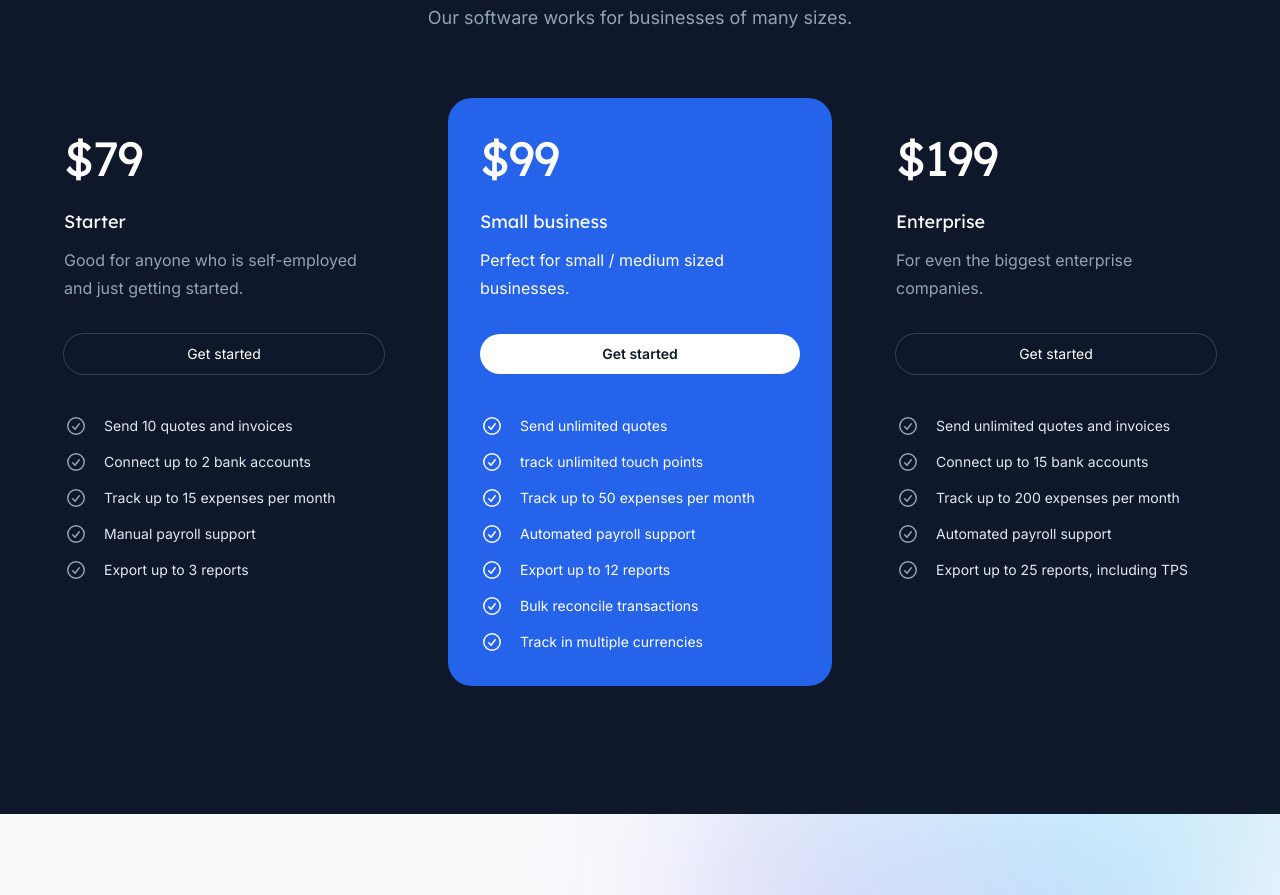
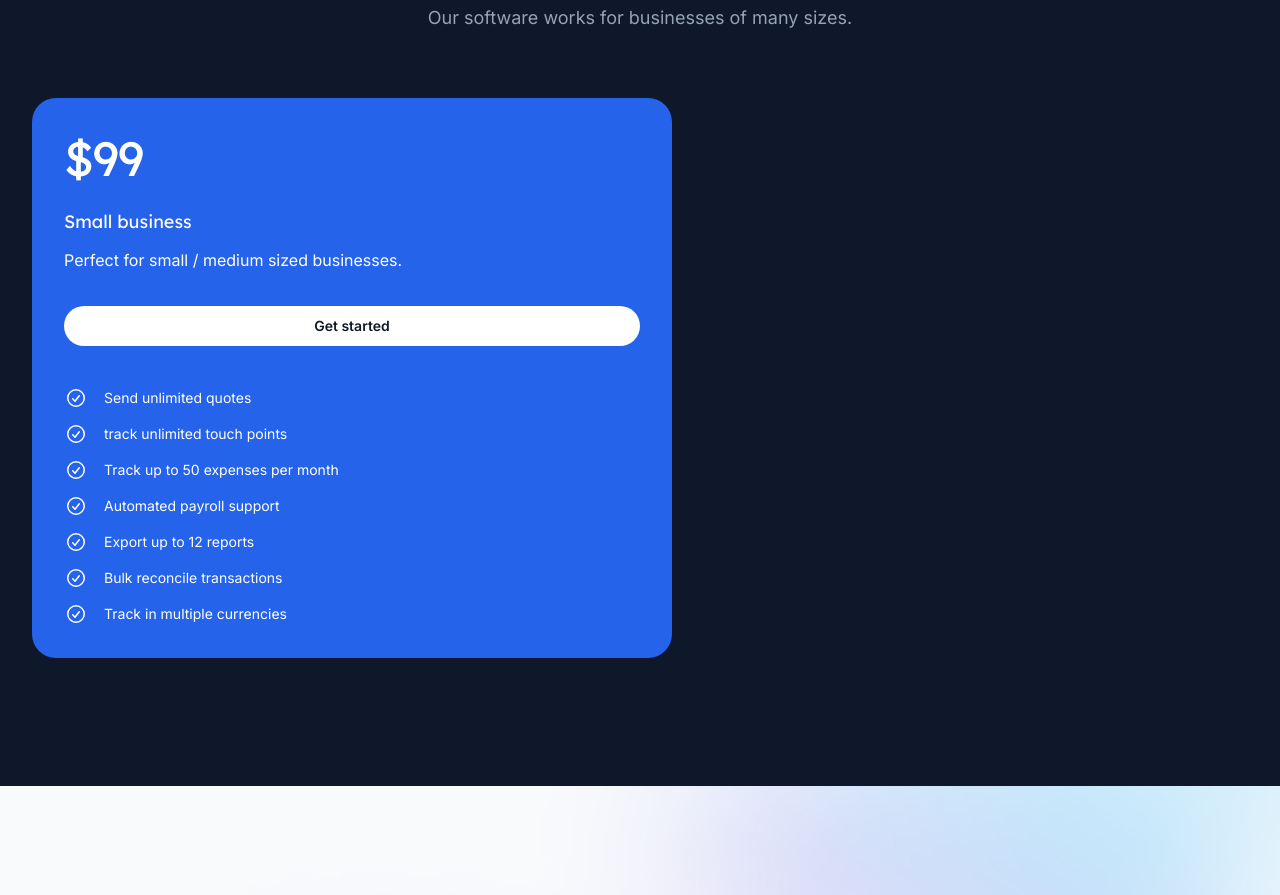
Before and after one commit to databasically/repsmart-web, a Next.js app: page / in a window 1280 px wide. Shown: the part 4284-5179 px from the top of the page. Built offline with nearby package versions, Linux system fonts and the light colour scheme.

Commit message:
removing columns - the plans we don't use

```diff
--- a/src/components/Pricing.jsx
+++ b/src/components/Pricing.jsx
@@ -113,8 +113,10 @@ export function Pricing() {
             Our software works for businesses of many sizes.
           </p>
         </div>
-        <div className="-mx-4 mt-16 grid max-w-2xl grid-cols-1 gap-y-10 sm:mx-auto lg:-mx-8 lg:max-w-none lg:grid-cols-3 xl:mx-0 xl:gap-x-8">
-          <Plan
+        <div className="-mx-4 mt-16 grid max-w-2xl grid-cols-1 gap-y-10 sm:mx-auto lg:-mx-8 lg:max-w-100 lg:grid-cols-1 xl:mx-0 xl:gap-x-8">
+{/*        <div className="-mx-4 mt-16 grid max-w-2xl grid-cols-1 gap-y-10 sm:mx-auto lg:-mx-8 lg:max-w-none lg:grid-cols-3 xl:mx-0 xl:gap-x-8">
+*/}
+{/*          <Plan
             name="Starter"
             price="$79"
             description="Good for anyone who is self-employed and just getting started."
@@ -127,6 +129,7 @@ export function Pricing() {
               'Export up to 3 reports',
             ]}
           />
+*/}
           <Plan
             featured
             name="Small business"
@@ -143,7 +146,7 @@ export function Pricing() {
               'Track in multiple currencies',
             ]}
           />
-          <Plan
+{/*          <Plan
             name="Enterprise"
             price="$199"
             description="For even the biggest enterprise companies."
@@ -156,6 +159,7 @@ export function Pricing() {
               'Export up to 25 reports, including TPS',
             ]}
           />
+*/}
         </div>
       </Container>
     </section>
```
